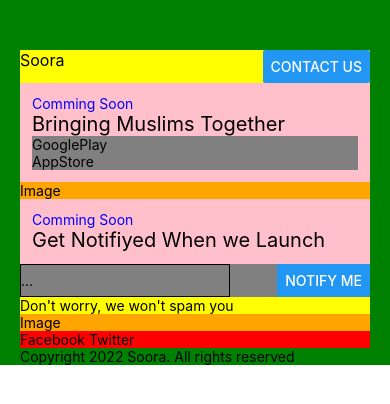
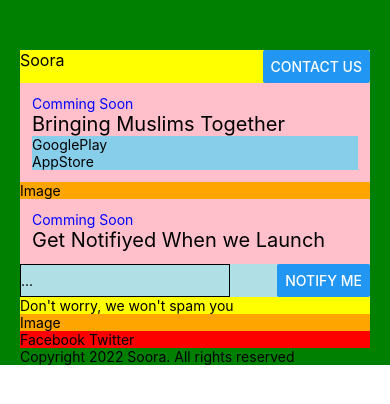
Before and after one commit to CalyCherkaoui/SooraProject, a React Native app: screen / in a window 390 px wide. Shown: the top 404 px of the page. Built offline with nearby package versions, Linux system fonts and the light colour scheme.

Commit message:
Refactor

```diff
--- a/App.js
+++ b/App.js
@@ -52,6 +52,7 @@ const styles = StyleSheet.create({
     paddingRight: 20,
     paddingLeft: 20,
     backgroundColor: 'green',
+    flexDirection: 'column',
   },
   boxNavigation:{
     backgroundColor: 'yellow',
@@ -73,7 +74,7 @@ const styles = StyleSheet.create({
     fontSize: 20,
   },
   boxStores: {
-    backgroundColor: 'gray',
+    backgroundColor: 'skyblue',
   },
   boxImages: {
     backgroundColor: 'orange',
@@ -85,7 +86,7 @@ const styles = StyleSheet.create({
   inputContainer: {
     flexDirection: 'row',
     justifyContent: 'space-between',
-    backgroundColor: 'grey',
+    backgroundColor: 'powderblue',
   },
   inputNote: {
     backgroundColor: 'yellow',
--- a/app.json
+++ b/app.json
@@ -27,7 +27,7 @@
       }
     },
     "web": {
-      "favicon": "./assets/favicon.png"
+      "favicon": "./assets/images/logo.png"
     }
   }
 }
```
